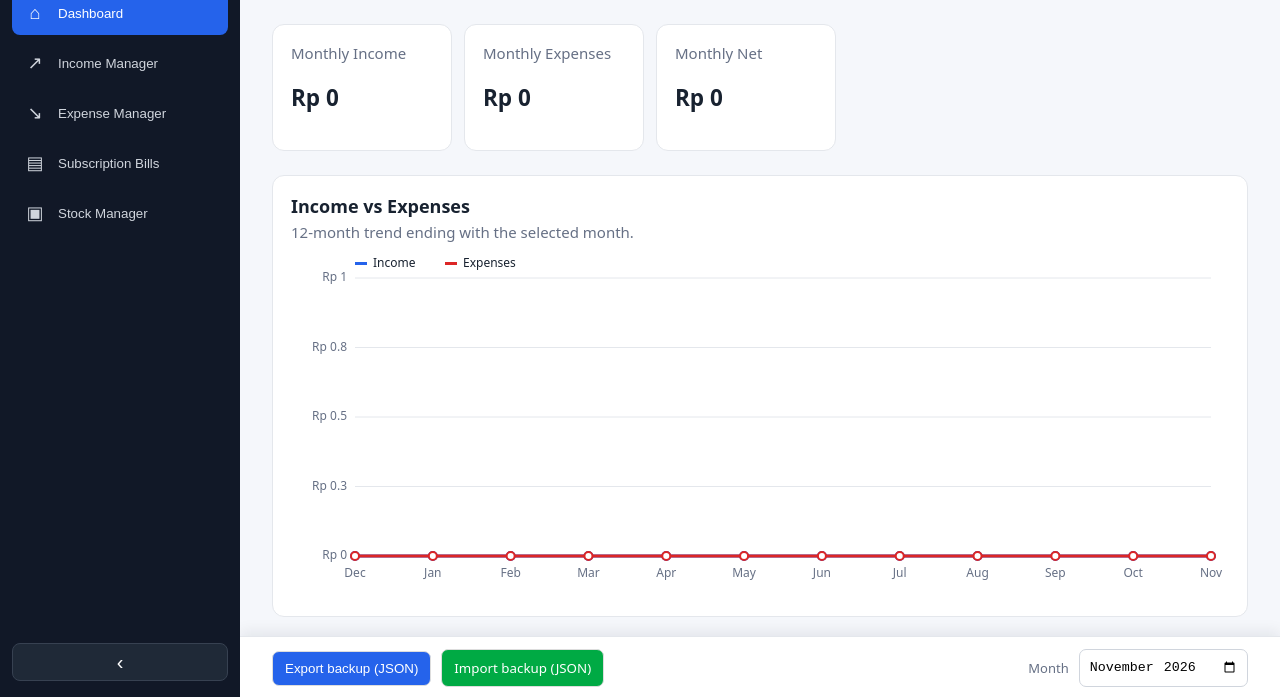
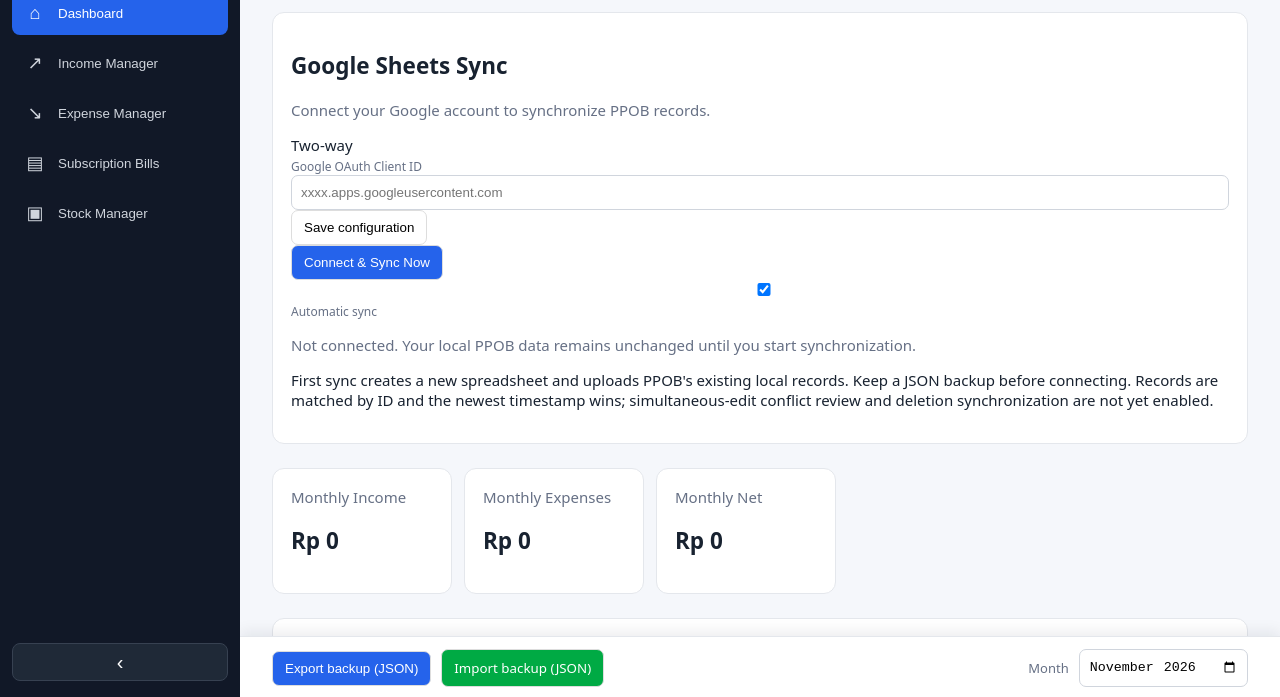
Before and after one commit to triorevaldi/ppob, a plain HTML site: page index.html in a window 1280 px wide. Shown: the part 101-798 px from the top of the page. Drawn offline with Linux system fonts and the light colour scheme.

Commit message:
Add Google Sheets sync setup panel

```diff
--- a/index.html
+++ b/index.html
@@ -28,7 +28,7 @@
         <section class="backup-card"><h2>Data backup</h2><p class="muted">Export all income, expense, and stock records to a JSON file, or import a previous backup. Importing replaces the current records on this browser.</p><div class="backup-actions"><button type="button" id="exportData" class="primary">Export backup (JSON)</button><label class="button-like button secondary" for="importFile">Import backup (JSON)</label><input id="importFile" type="file" accept=".json,application/json" hidden></div><p id="backupStatus" class="muted" role="status"></p></section>
         <div class="month-toolbar"><label for="month">Month</label><input id="month" type="month"></div>
         -->
-        <div class="cards">
+        <section class="google-sync-panel" id="googleSyncPanel"><div class="google-sync-heading"><div><h2>Google Sheets Sync</h2><p class="muted">Connect your Google account to synchronize PPOB records.</p></div><span class="google-sync-tag">Two-way</span></div><div class="google-sync-config"><label for="googleOAuthClientId">Google OAuth Client ID</label><input id="googleOAuthClientId" type="text" autocomplete="off" placeholder="xxxx.apps.googleusercontent.com"><button type="button" id="googleSaveConfig">Save configuration</button></div><div class="google-sync-actions"><button type="button" class="primary" id="googleSyncNow">Connect & Sync Now</button><label><input type="checkbox" id="googleAutoSync" checked> Automatic sync</label><a id="googleSyncLink" href="#" target="_blank" rel="noopener" hidden>Open Google Spreadsheet ↗</a></div><p id="googleSyncStatus" class="muted" role="status">Not connected. Your local PPOB data remains unchanged until you start synchronization.</p><p class="google-sync-note">First sync creates a new spreadsheet and uploads PPOB's existing local records. Keep a JSON backup before connecting. Records are matched by ID and the newest timestamp wins; simultaneous-edit conflict review and deletion synchronization are not yet enabled.</p></section><div class="cards">
           <div class="card"><div class="muted">Monthly Income</div><h2 id="monthlyIncome">Rp 0</h2></div>
           <div class="card"><div class="muted">Monthly Expenses</div><h2 id="monthlyExpense">Rp 0</h2></div>
           <div class="card"><div class="muted">Monthly Net</div><h2 id="monthlyNet">Rp 0</h2></div>
@@ -124,6 +124,6 @@
       </div>
     </main>
   </div>
-  <script src="js/app.js?v=20261028-subscription-layout-1"></script>
+  <script src="js/app.js?v=20261127-google-sync-1"></script>\n  <script src="js/google-sheets-sync.js?v=1"></script>
 </body>
 </html>
```
